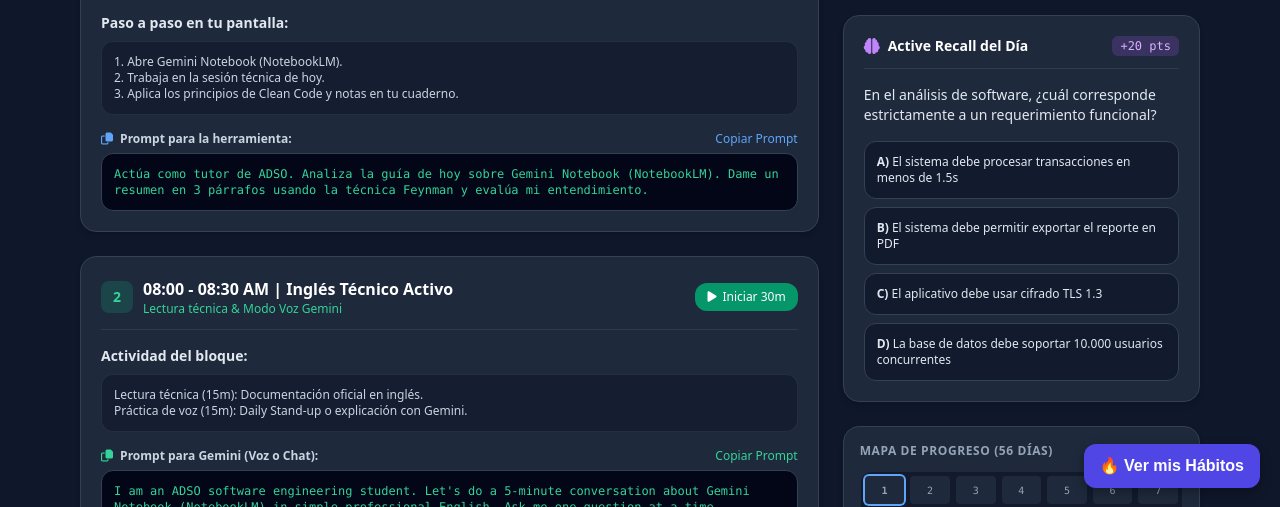
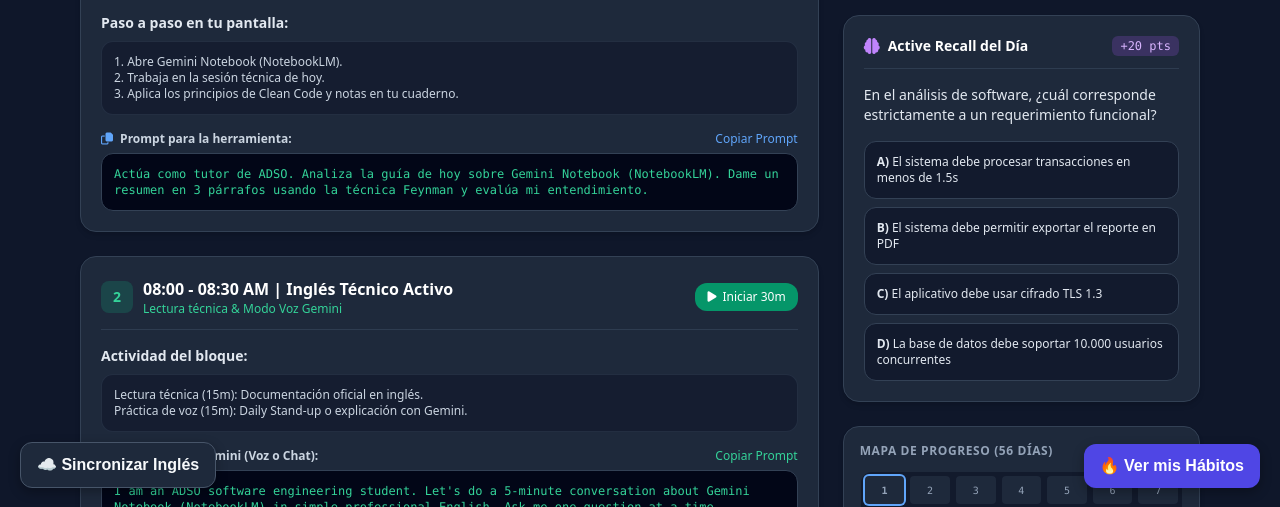
Before and after one commit to laprimercolmena-afk/adso-tracker, a plain HTML site: page index.html in a window 1280 px wide. Shown: the part 292-799 px from the top of the page. Drawn offline with nearby package versions, Linux system fonts and the light colour scheme.

Commit message:
Implement sync button for GitHub Gist integration
Added a sync button to synchronize data with GitHub Gist.

```diff
--- a/index.html
+++ b/index.html
@@ -15,6 +15,7 @@
     .timer-alert { animation: pulse-ring 1s infinite; }
   </style>
 </head>
+
 <body class="bg-slate-900 text-slate-100 min-h-screen flex flex-col font-sans">
 
   <!-- Header / Barra Superior -->
@@ -637,5 +638,45 @@
   <a href="habitos.html" style="position:fixed; bottom:20px; right:20px; background:#4f46e5; color:white; padding:10px 16px; border-radius:12px; text-decoration:none; font-family:sans-serif; font-weight:bold; box-shadow:0 4px 12px rgba(0,0,0,0.3); z-index:9999;">
   🔥 Ver mis Hábitos
 </a>
+  <!-- Botón y Sincronización Universal con la misma Llave -->
+<button onclick="syncIndexWithGist()" id="btnSyncIndex" style="position:fixed; bottom:20px; left:20px; background:#1e293b; color:#f8fafc; border:1px solid #475569; padding:10px 16px; border-radius:12px; font-family:sans-serif; font-weight:bold; cursor:pointer; box-shadow:0 4px 12px rgba(0,0,0,0.3); z-index:9999;">
+  ☁️ Sincronizar Inglés
+</button>
+
+<script>
+async function syncIndexWithGist() {
+  let token = localStorage.getItem('habitflow_gh_token') || prompt('Pega tu Llave (GitHub Token ghp_...):');
+  if (!token) return;
+  localStorage.setItem('habitflow_gh_token', token.trim());
+
+  let gistId = localStorage.getItem('habitflow_gh_gist') || prompt('Pega tu ID de Casillero (o déjalo vacío si es la primera vez):');
+  const btn = document.getElementById('btnSyncIndex');
+  btn.textContent = '⏳ Sincronizando...';
+
+  // Guarda todos los datos locales de tu página de inglés y hábitos juntos
+  const allData = JSON.stringify(localStorage);
+  const payload = {
+    description: "Sincronización Total: Inglés + HabitFlow",
+    public: false,
+    files: { "backup_total.json": { content: allData } }
+  };
+
+  try {
+    const url = gistId ? `https://api.github.com/gists/${gistId.trim()}` : `https://api.github.com/gists`;
+    const method = gistId ? 'PATCH' : 'POST';
+    const res = await fetch(url, {
+      method,
+      headers: { 'Authorization': `token ${token.trim()}`, 'Accept': 'application/vnd.github.v3+json' },
+      body: JSON.stringify(payload)
+    });
+    const data = await res.json();
+    localStorage.setItem('habitflow_gh_gist', data.id);
+    btn.textContent = '✅ ¡Sincronizado!';
+    alert('Sincronizado con éxito. Tu ID de casillero es: ' + data.id);
+  } catch (e) {
+    btn.textContent = '❌ Error de llave';
+  }
+}
+</script>
 </body>
 </html>
```
